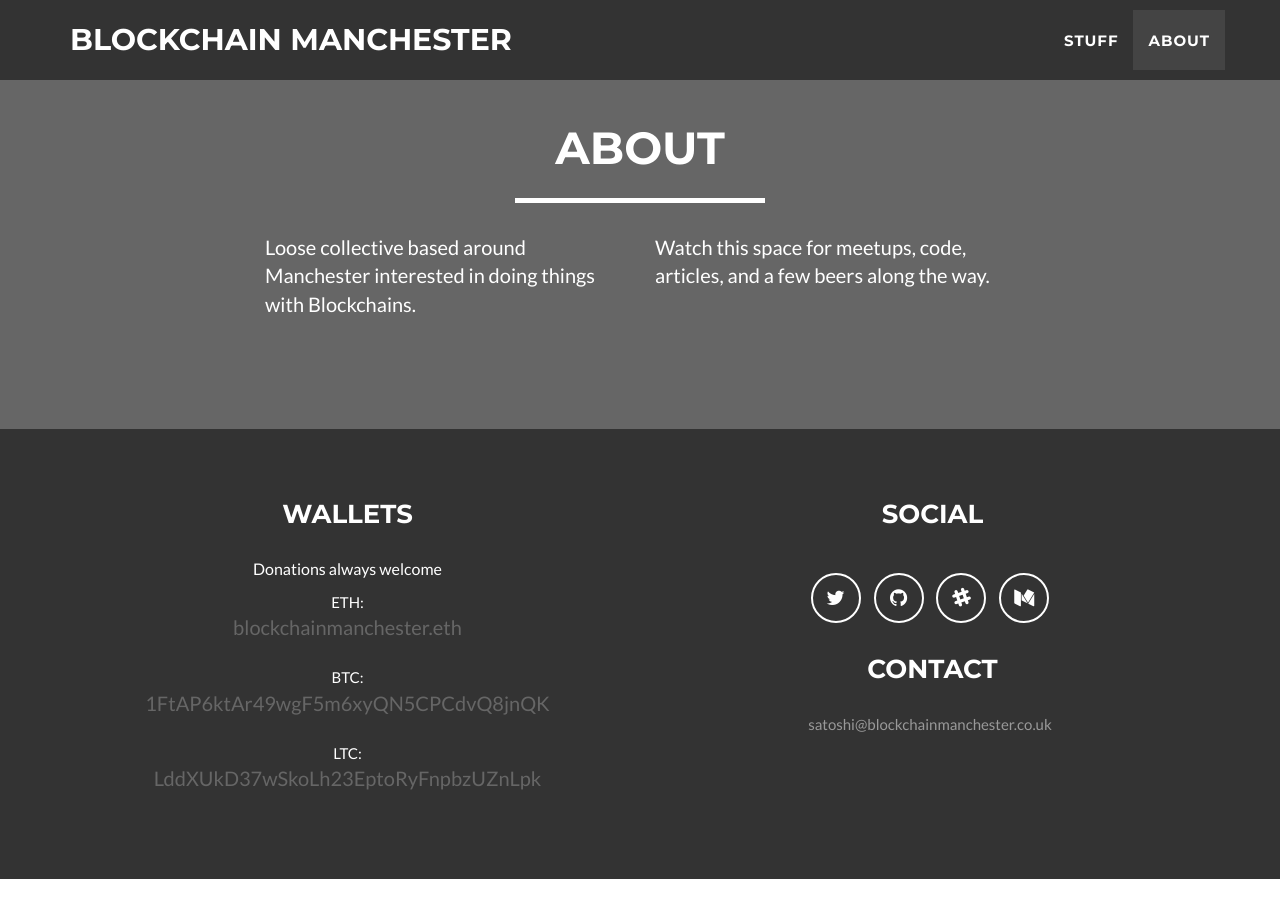
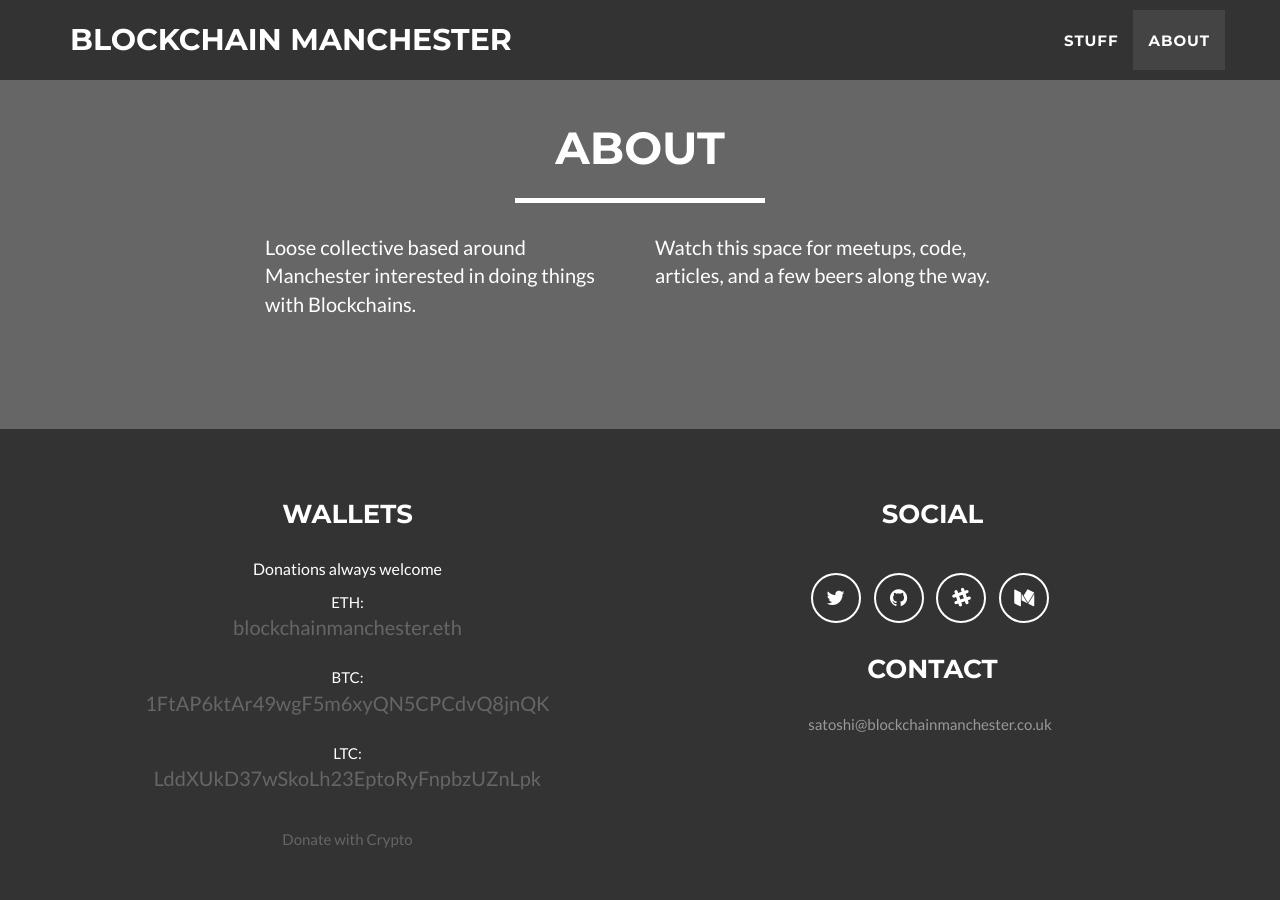
Before and after one commit to blockchainmanc/blockchainmanc.github.io, a Jekyll site: the page built from index.html, in a window 1280 px wide and 900 px high, scrolled down 1237 px. Built offline with Jekyll 4.4.1, drawn with Linux system fonts in a browser that asks for light colours; comment, search, counter and statistics services are not loaded; before the commit the page ends 2116 px from its top, so only the background shows below that.

Commit message:
Adding coinbase commerce donations

```diff
--- a/_includes/footer.html
+++ b/_includes/footer.html
@@ -22,8 +22,15 @@
                         </li>
                         {% endfor %}
                     </ul>
+                     <div>
+                         <a class="donate-with-crypto"
+                            href="https://commerce.coinbase.com/checkout/5c724f19-ea49-4b9e-9bb1-bfa9f778c242">
+                             <span>Donate with Crypto</span>
+                         </a>
+                         <script src="https://commerce.coinbase.com/v1/checkout.js">
+                         </script>
+                     </div>
                 </div>
-
                 <div class="footer-col col-md-6">
                     <div class="row">
                         <div class="col-md-12">
```
